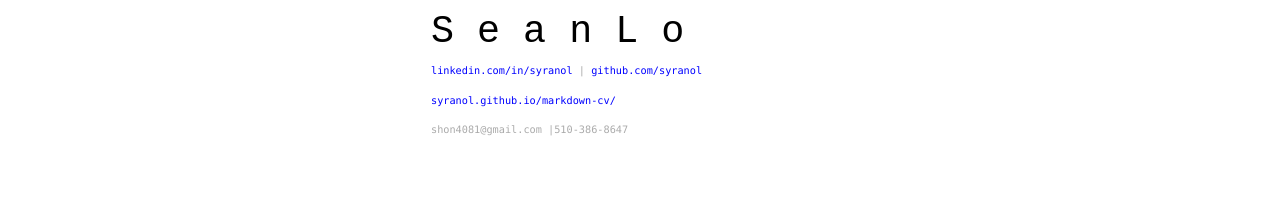
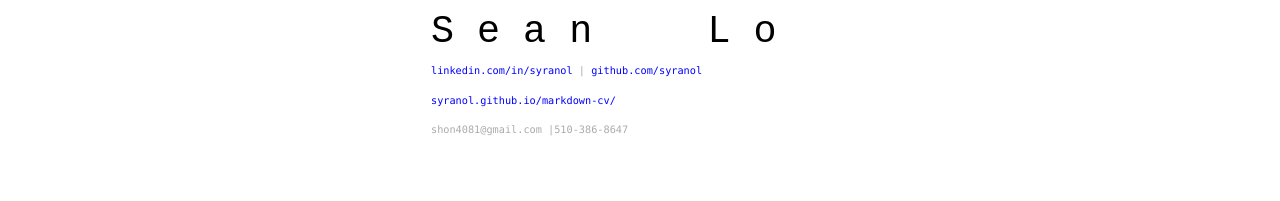
Before and after one commit to elipapa/markdown-cv, a Jekyll site: the page built from index.md, in a window 1280 px wide. Shown: the top 201 px of the page. Built offline with Jekyll 4.4.1, drawn with Linux system fonts in a browser that asks for light colours.

Commit message:
Update index.md

```diff
--- a/index.md
+++ b/index.md
@@ -3,7 +3,7 @@ layout: cv
 title: Sean Lo's Resume
 ---
 
-# S e a n     <span style="opacity:0;">                      </span> L o
+# S e a n     <span style="opacity:0;"> [                     ]</span> L o
 
 
 <div id="webaddress">
```
